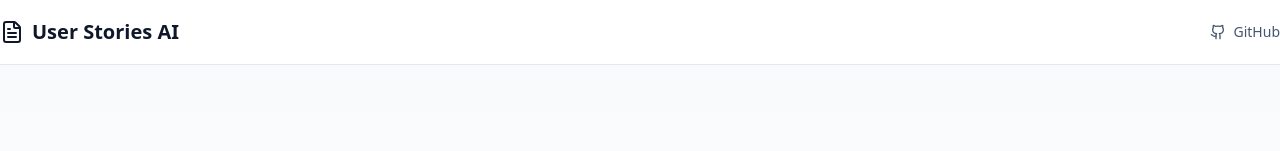
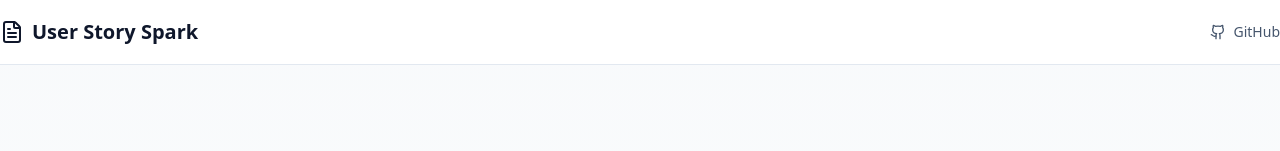
Before and after one commit to lizchambs/user-stories-ai, a Next.js app: page / in a window 1280 px wide. Shown: the top 151 px of the page. Built offline with nearby package versions, Linux system fonts and the light colour scheme.

Commit message:
Rebrand application from "User Stories AI" to "User Story Spark"

```diff
--- a/app/layout.tsx
+++ b/app/layout.tsx
@@ -15,7 +15,7 @@ const geistMono = Geist_Mono({
 });
 
 export const metadata: Metadata = {
-  title: "User Stories AI - Generate High-Quality User Stories",
+  title: "User Story Spark - Generate High-Quality User Stories",
   description: "Transform your ideas into well-structured user stories following INVEST best practices. Powered by AI.",
 };
 
--- a/components/header.tsx
+++ b/components/header.tsx
@@ -7,7 +7,7 @@ export function Header() {
       <div className="container flex h-16 items-center justify-between">
         <div className="flex items-center gap-2">
           <FileText className="h-6 w-6 text-slate-900" />
-          <span className="text-xl font-bold text-slate-900">User Stories AI</span>
+          <span className="text-xl font-bold text-slate-900">User Story Spark</span>
         </div>
 
         <nav className="flex items-center gap-4">
--- a/lib/export-utils.ts
+++ b/lib/export-utils.ts
@@ -32,7 +32,7 @@ export function formatStoryAsMarkdown(story: UserStory): string {
   markdown += `- **Small**: ${invest.small ? '✓' : '✗'}\n`;
   markdown += `- **Testable**: ${invest.testable ? '✓' : '✗'}\n`;
 
-  markdown += '\n---\n*Generated by User Stories AI*\n';
+  markdown += '\n---\n*Generated by User Story Spark*\n';
 
   return markdown;
 }
--- a/package.json
+++ b/package.json
@@ -1,5 +1,5 @@
 {
-  "name": "user-stories-ai",
+  "name": "user-story-spark",
   "version": "0.1.0",
   "private": true,
   "scripts": {
```
Also changed, not shown: 1 other file (tests, documents, lock files or other folders).
